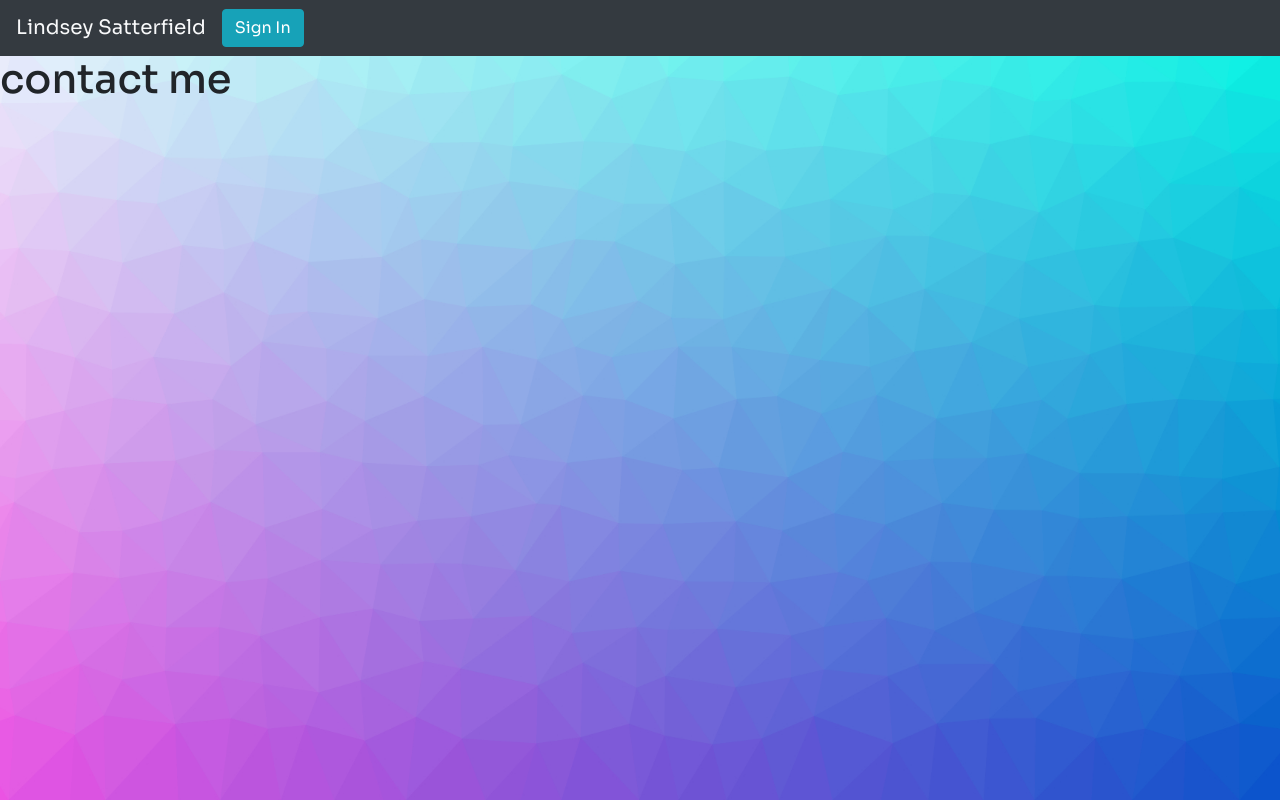
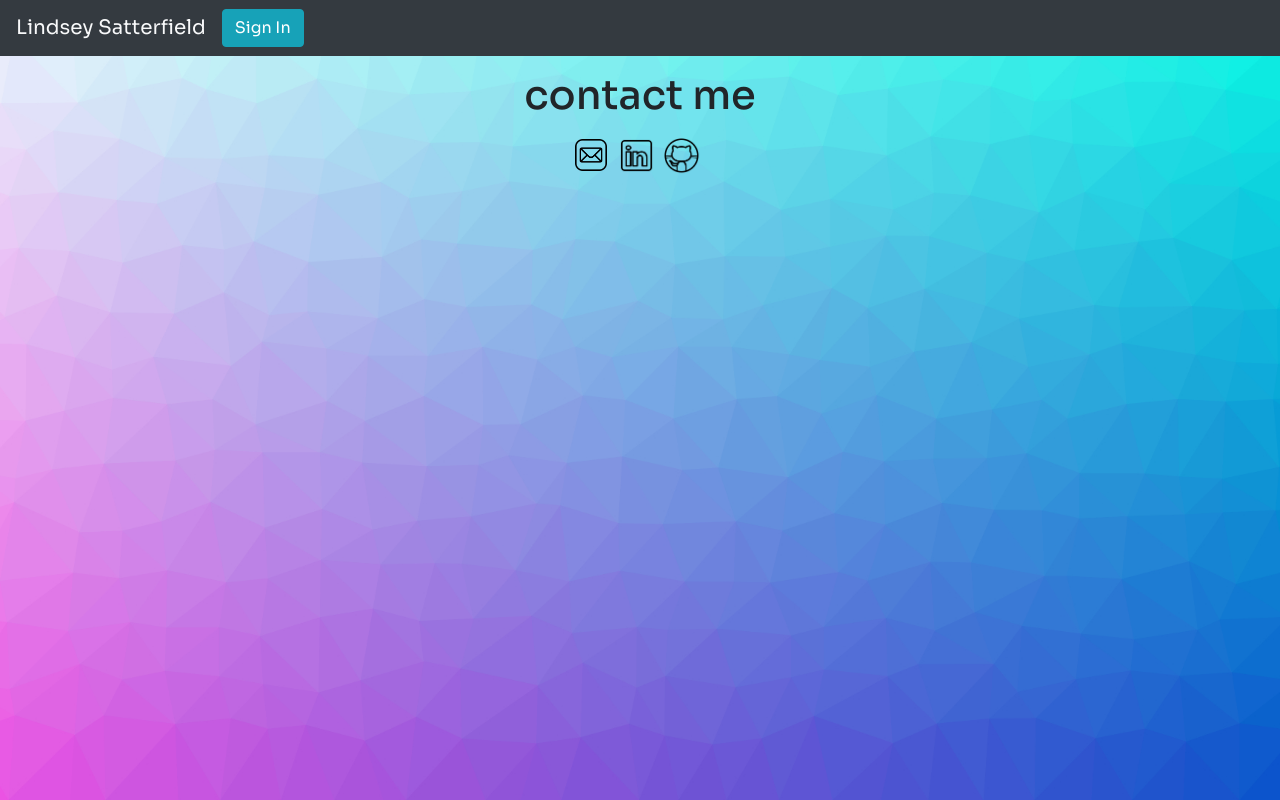
Before and after one commit to lindseysatterfield/react-personal-bio, a React app: page /contact-me in a window 1280 px wide. Built offline with nearby package versions, Linux system fonts and the light colour scheme; some packages are replaced by stand-ins of ours; no server answers.

Commit message:
contact section is ready, need to do styling

```diff
--- a/src/helpers/views/Contact.js
+++ b/src/helpers/views/Contact.js
@@ -1,9 +1,17 @@
 import React from 'react';
+import mail from '../../assets/mail.png';
+import linkedin from '../../assets/linkedin.png';
+import github from '../../assets/github.png';
 
 export default function Contact() {
   return (
-    <div>
-      <h1>contact me</h1>
+    <div className="contact-container my-3">
+      <h1 className="my-3">contact me</h1>
+      <div id="contact-me">
+        <a href="mailto:satterfield.lindsey@gmail.com" target="_blank" rel="noopener noreferrer"><img src={mail} className="contact-icons mail" alt="mail icon"/></a>
+        <a href="https://www.linkedin.com/in/lindseysatterfield/" target="_blank" rel="noopener noreferrer"><img src={linkedin} className="contact-icons linkedin" alt="linkedin icon"/></a>
+        <a href="https://github.com/lindseysatterfield" target="_blank" rel="noopener noreferrer"><img src={github} className="contact-icons github" alt="github icon"/></a>
+      </div>
     </div>
   );
 }
--- a/src/helpers/views/Home.js
+++ b/src/helpers/views/Home.js
@@ -1,5 +1,6 @@
 import React from 'react';
 import Bio from './Bio';
+import Contact from './Contact';
 import Projects from './Projects';
 import Technologies from './Technologies';
 
@@ -9,6 +10,7 @@ export default function Home() {
       <Bio />
       <Technologies />
       <Projects />
+      <Contact />
     </div>
   );
 }
--- /dev/null
+++ b/src/styles/contact.scss
@@ -0,0 +1,3 @@
+.contact-container {
+  text-align: center;
+}
--- a/src/styles/index.scss
+++ b/src/styles/index.scss
@@ -3,6 +3,7 @@
 @import 'bio';
 @import 'technologies';
 @import 'projects';
+@import 'contact';
 @import url('https://fonts.googleapis.com/css2?family=Sora:wght@100;200;300;400;500;600;700&display=swap');
 
 body {
@@ -16,6 +17,6 @@ body {
 }
 
 .main-container {
-  width: 90%;
+  width: 95%;
   margin: 0 auto;
 }
```
